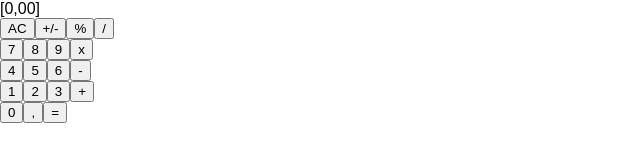
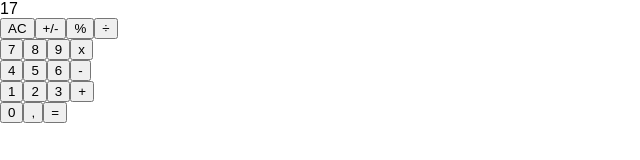
Before and after one commit to linielson/hello-word-react, a React (Create React App) app: page / in a window 1280 px wide. Shown: the top 160 px of the page, without its empty margins (0-640 px from the left). Built offline with nearby package versions, Linux system fonts and the light colour scheme.

Commit message:
Add props to Display

```diff
--- a/src/component/App.js
+++ b/src/component/App.js
@@ -6,7 +6,7 @@ class App extends Component {
   render() {
     return (
       <div>
-        <Display/>
+        <Display value="17"/>
         <ButtonPanel/>
       </div>
     );
--- a/src/component/ButtonPanel.js
+++ b/src/component/ButtonPanel.js
@@ -9,7 +9,7 @@ class ButtonPanel extends React.Component {
           <Button symbol='AC'/>
           <Button symbol='+/-'/>
           <Button symbol='%'/>
-          <Button symbol='/'/>
+          <Button symbol='÷'/>
         </div>
         <div>
           <Button symbol='7'/>
--- a/src/component/Display.js
+++ b/src/component/Display.js
@@ -4,7 +4,7 @@ class Display extends React.Component {
   render() {
     return (
       <div>
-        [0,00]
+        {this.props.value}
       </div>
     );
   }
```
